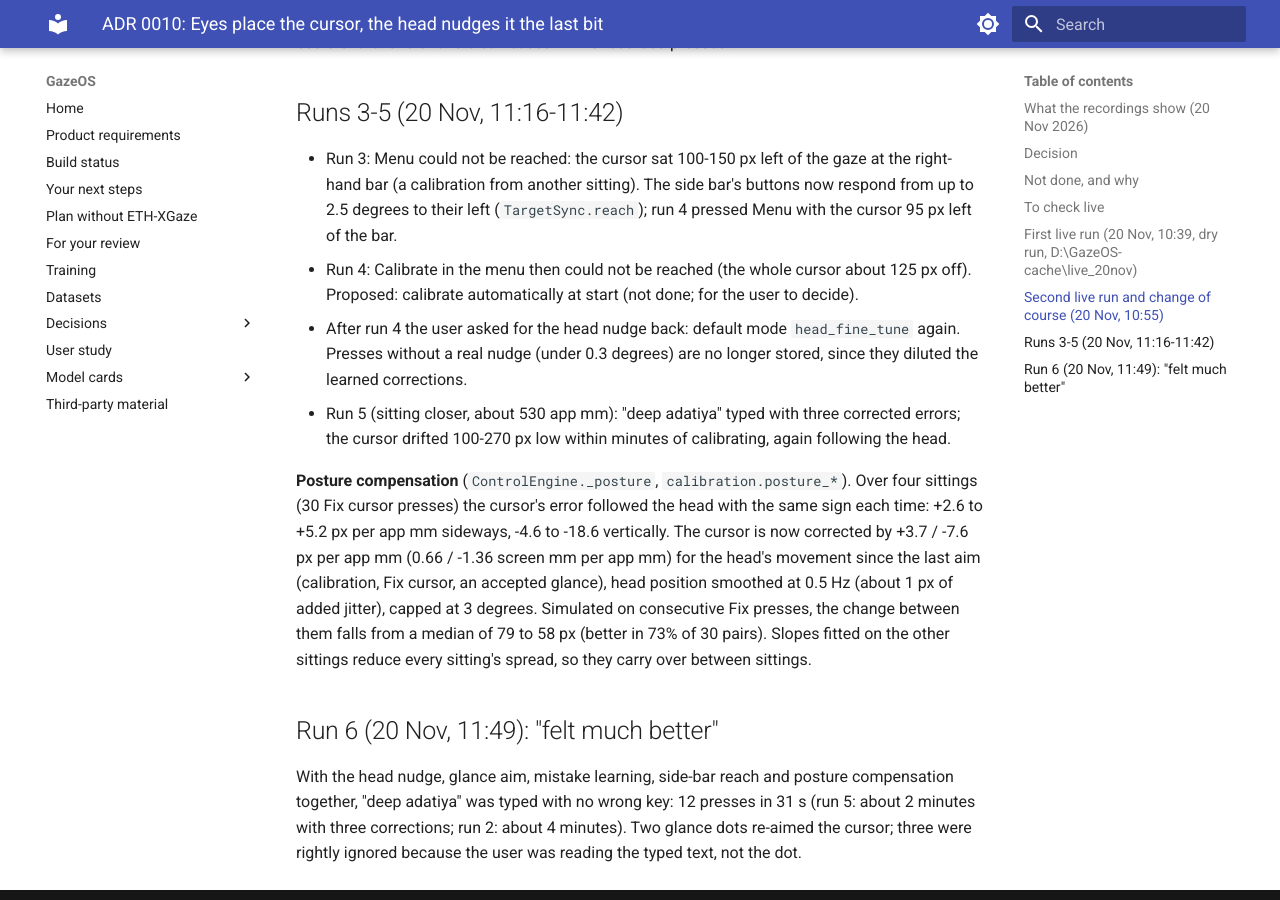
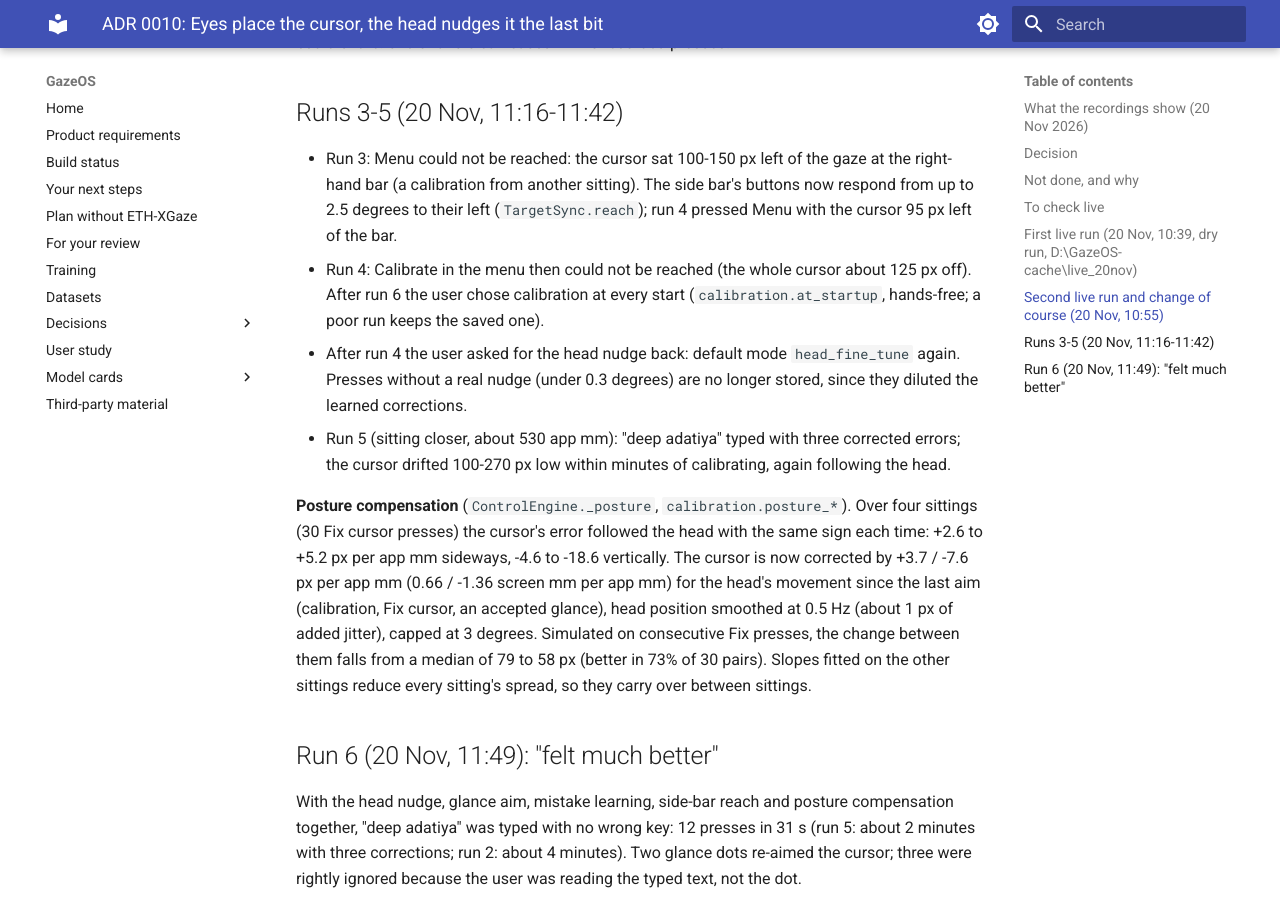
Before and after one commit to deep-9549/Gaze-Os, an MkDocs documentation site: the page built from docs/adr/0010-head-nudge.md, in a window 1280 px wide and 900 px high, scrolled down 3146 px. Built offline with MkDocs 1.6.1 and Material for MkDocs 9.7.7, drawn with Linux system fonts in a browser that asks for light colours.

Commit message:
docs: ADR 0010 records calibration at every start

```diff
--- a/docs/adr/0010-head-nudge.md
+++ b/docs/adr/0010-head-nudge.md
@@ -105,8 +105,8 @@ Instead, at the user's choice:
 - Run 3: Menu could not be reached: the cursor sat 100-150 px left of the gaze at the right-hand bar (a
   calibration from another sitting). The side bar's buttons now respond from up to 2.5 degrees to their
   left (`TargetSync.reach`); run 4 pressed Menu with the cursor 95 px left of the bar.
-- Run 4: Calibrate in the menu then could not be reached (the whole cursor about 125 px off). Proposed:
-  calibrate automatically at start (not done; for the user to decide).
+- Run 4: Calibrate in the menu then could not be reached (the whole cursor about 125 px off). After run 6 the user
+  chose calibration at every start (`calibration.at_startup`, hands-free; a poor run keeps the saved one).
 - After run 4 the user asked for the head nudge back: default mode `head_fine_tune` again. Presses without
   a real nudge (under 0.3 degrees) are no longer stored, since they diluted the learned corrections.
 - Run 5 (sitting closer, about 530 app mm): "deep adatiya" typed with three corrected errors; the cursor
```
